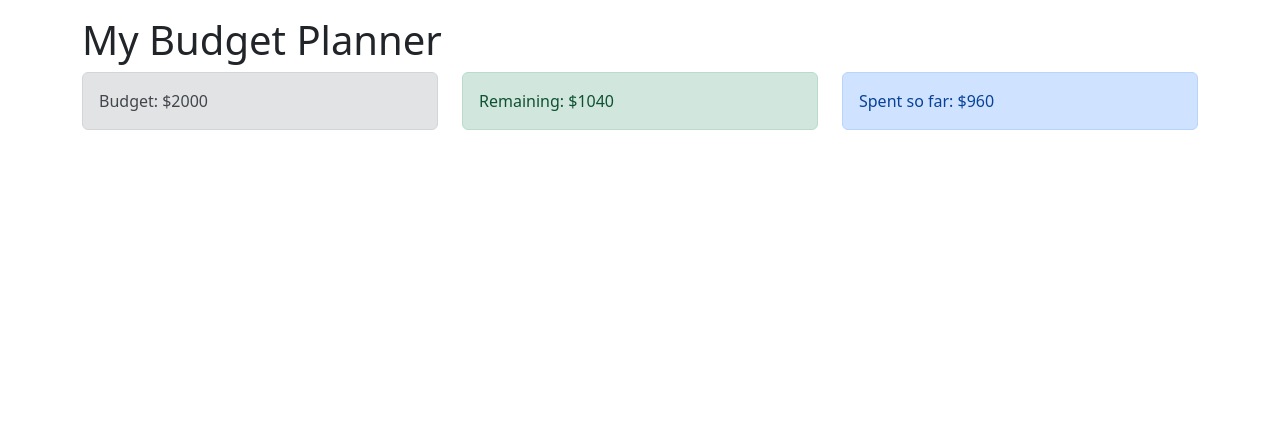
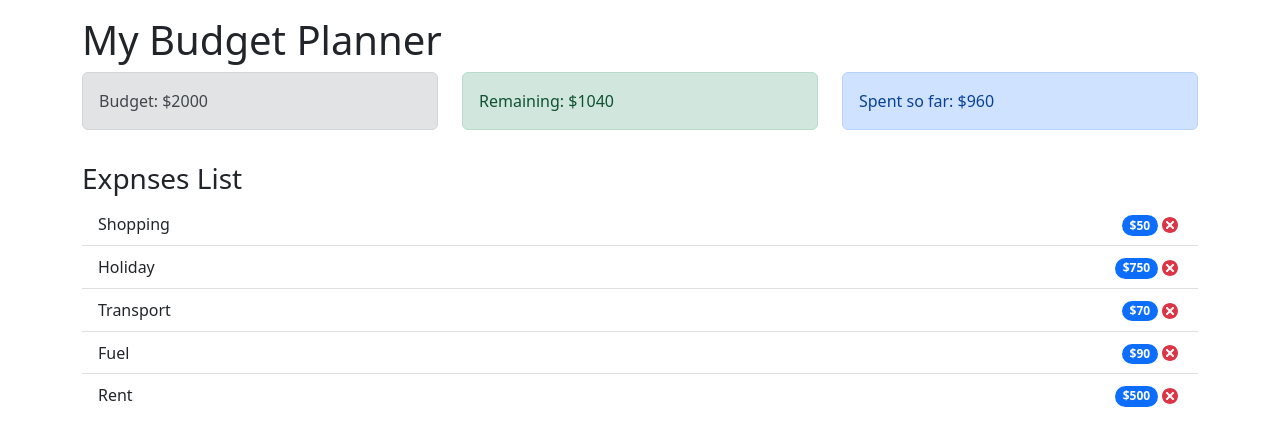
Before and after one commit to meenphilip/Budget-Planner, a React (Create React App) app: page / in a window 1280 px wide. Shown: the top 446 px of the page. Built offline with nearby package versions, Linux system fonts and the light colour scheme.

Commit message:
Add and render expenses.

```diff
--- a/src/App.js
+++ b/src/App.js
@@ -2,6 +2,7 @@ import 'bootstrap/dist/css/bootstrap.min.css';
 import Budget from './components/Budget';
 import Remaining from './components/Remaining';
 import ExpenseTotal from './components/ExpenseTotal';
+import ExpenseList from './components/ExpenseList';
 
 function App() {
   return (
@@ -18,6 +19,12 @@ function App() {
           <ExpenseTotal />
         </div>
       </div>
+      <h3 className='mt-3'> Expnses List</h3>
+      <div className='row'>
+        <div className='col-md'>
+          <ExpenseList/>
+        </div>
+      </div>
     </div>
   );
 }
--- /dev/null
+++ b/src/components/ExpenseItem.js
@@ -0,0 +1,17 @@
+import { TiDelete } from 'react-icons/ti';
+
+function ExpenseItem(props) {
+  return (
+    <li className='list-group-item d-flex justify-content-between align-items-center'>
+      {props.name}
+      <div>
+        <span className='badge rounded-pill text-bg-primary mr-3'>
+          ${props.cost}
+        </span>
+        <TiDelete className='text-danger' size='1.5rem'></TiDelete>
+      </div>
+    </li>
+  );
+}
+
+export default ExpenseItem;
--- /dev/null
+++ b/src/components/ExpenseList.js
@@ -0,0 +1,25 @@
+import ExpenseItem from './ExpenseItem';
+
+function ExpenseList() {
+  const expenses = [
+    { id: 1, name: 'Shopping', cost: 50 },
+    { id: 2, name: 'Holiday', cost: 750 },
+    { id: 3, name: 'Transport', cost: 70 },
+    { id: 4, name: 'Fuel', cost: 90 },
+    { id: 5, name: 'Rent', cost: 500 },
+  ];
+  return (
+    <ul className='list-group list-group-flush'>
+      {expenses.map(expense => (
+        <ExpenseItem
+          key={expense.id}
+          id={expense.id}
+          name={expense.name}
+          cost={expense.cost}
+        />
+      ))}
+    </ul>
+  );
+}
+
+export default ExpenseList;
```
